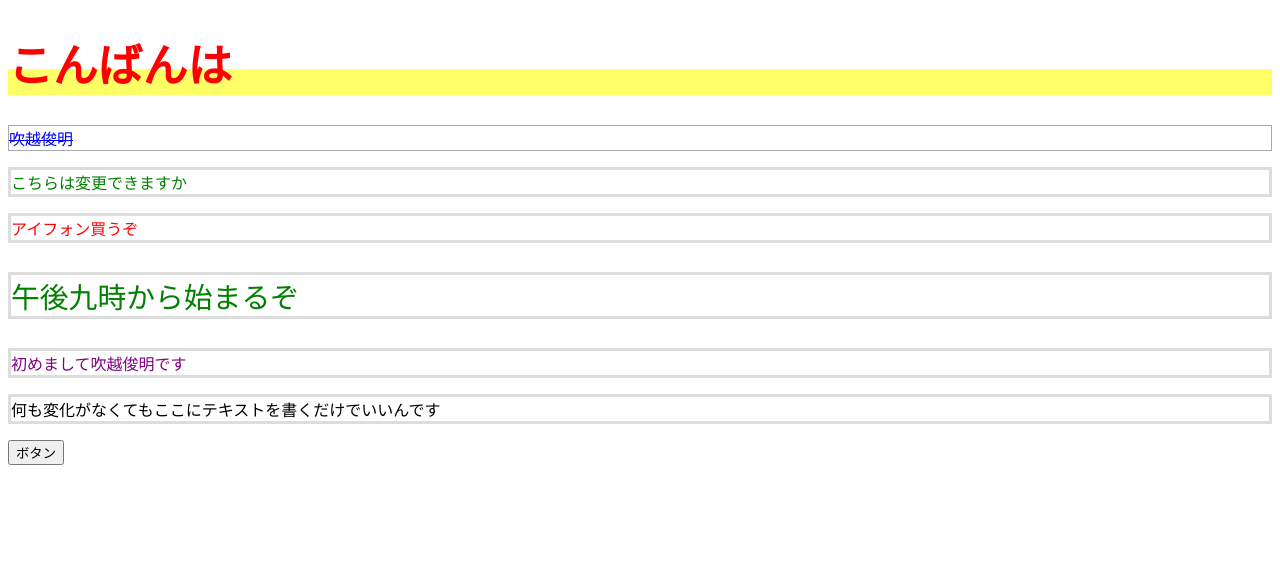
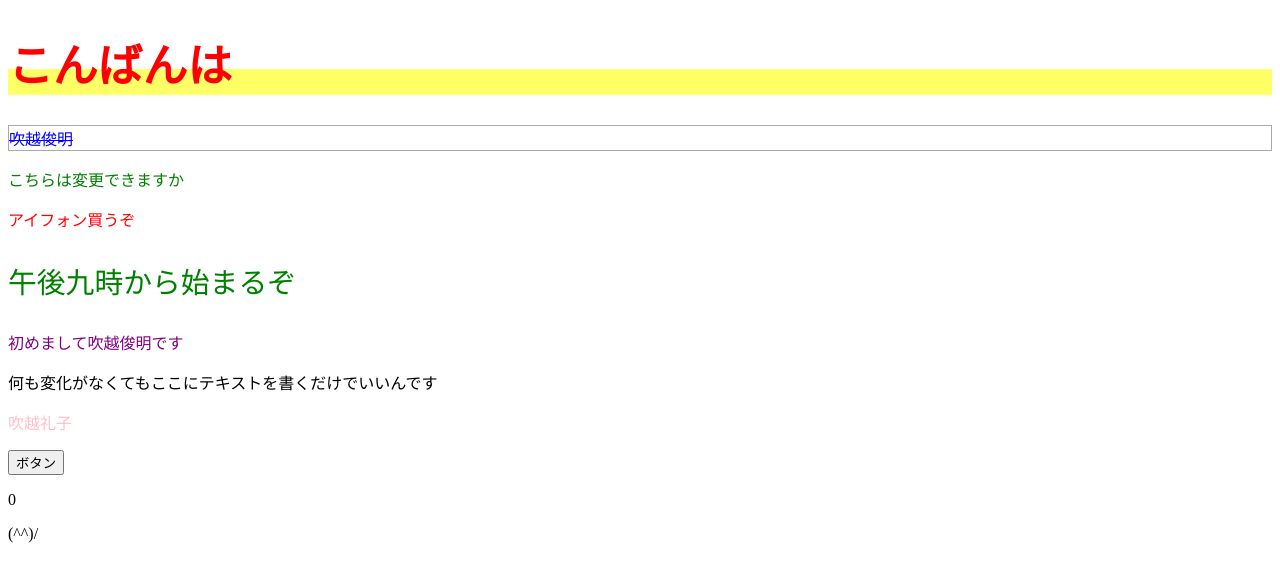
Before and after one commit to toshiakifukikoshi/times3, a React (Create React App) app: page / in a window 1280 px wide. Shown: the top 582 px of the page. Built offline with nearby package versions, Linux system fonts and the light colour scheme.

Commit message:
17日の夜副作用に入る手前

```diff
--- a/src/App.jsx
+++ b/src/App.jsx
@@ -2,11 +2,16 @@
 import ColorfullMessage from "./components/ColorfullMessage";
 
 const App = () => {
-  useState();
-  const onCLickButton = () => {
-    alert();
+  const [num, setNum] = useState(0);
+
+  const countUp = () => {
+    const number = Math.floor(Math.random() * 10);
+    if (number > 5) {
+      setNum("すごいですね");
+    } else {
+      setNum("残念です");
+    }
   };
-
   const aaa = {
     color: "red",
     fontSize: "2.8em",
@@ -31,7 +36,10 @@
       <ColorfullMessage>
         何も変化がなくてもここにテキストを書くだけでいいんです
       </ColorfullMessage>
-      <button onClick={onCLickButton}>ボタン</button>
+      <ColorfullMessage color="pink">吹越礼子</ColorfullMessage>
+      <button onClick={countUp}>ボタン</button>
+      <p>{num}</p>
+      <p>(^^)/</p>
     </>
   );
 };
--- a/src/components/ColorfullMessage.jsx
+++ b/src/components/ColorfullMessage.jsx
@@ -4,7 +4,6 @@
   const { color, fontSize, children } = props;
   const ccc = {
     color,
-    border: "3px solid #ddd",
     fontSize
   };
 
```
